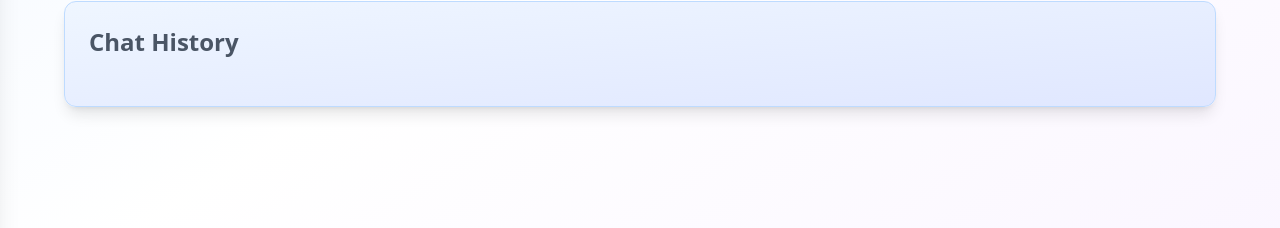
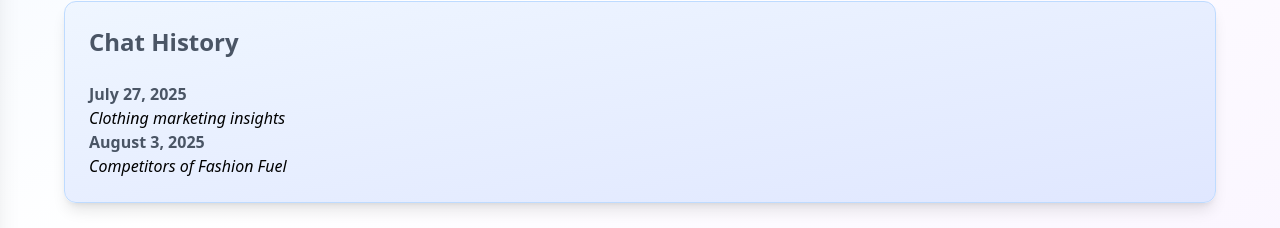
Before and after one commit to kamolaa7/project, a React (Vite) app in the folder project/: page / in a window 1280 px wide. Shown: the part 487-715 px from the top of the page. Built offline with nearby package versions, Linux system fonts and the light colour scheme; no server answers.

Commit message:
added chat histroy

```diff
--- a/project/src/App.jsx
+++ b/project/src/App.jsx
@@ -225,7 +225,10 @@ Based off this information, it would be even better if you marketed your corchet
           <h2 className="text-2xl font-semibold mb-6 text-gray-600">
             Chat History
           </h2>
-
+          <p className="font-bold text-gray-600" >July 27, 2025</p>
+          <p className="italic">Clothing marketing insights</p>
+          <p className="font-bold text-gray-600">August 3, 2025</p>
+          <p className="italic">Competitors of Fashion Fuel</p>
 
           <form onSubmit={createItem} className="space-y-4"></form>
         </div>
```
